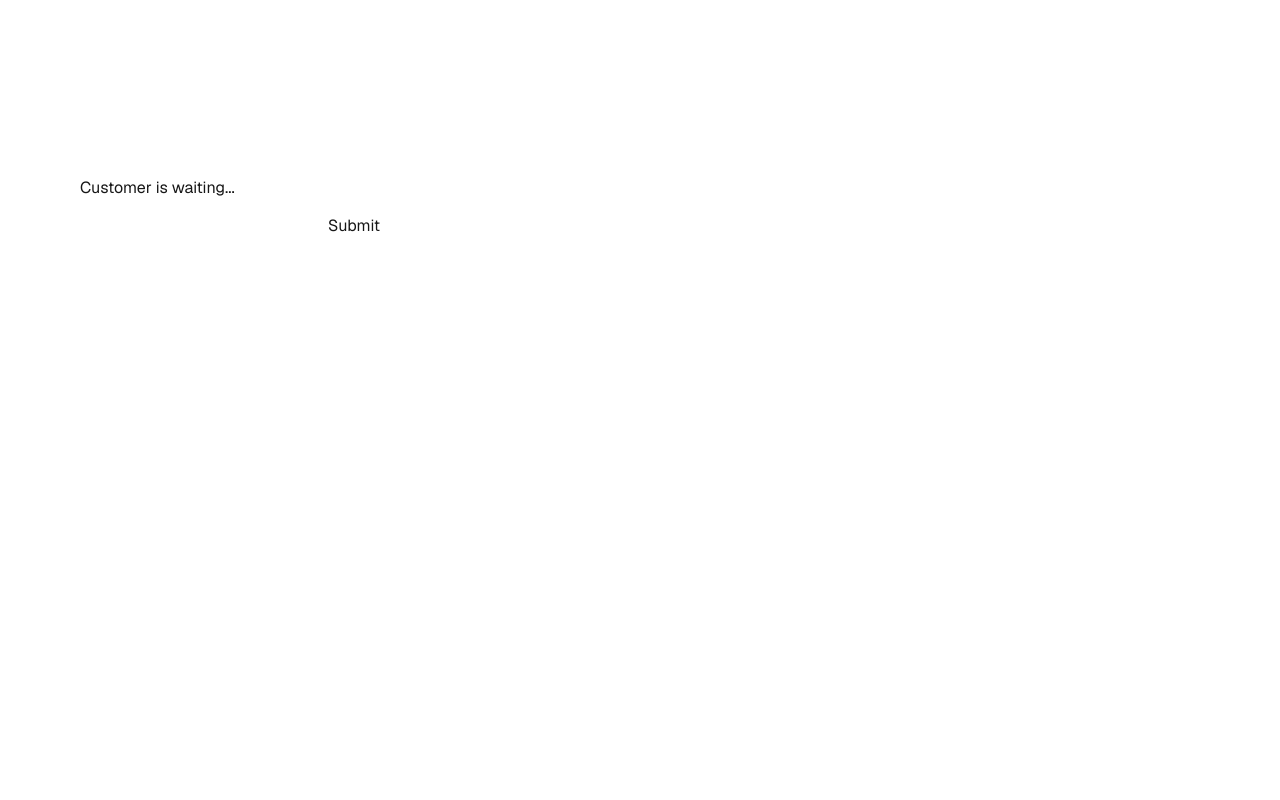
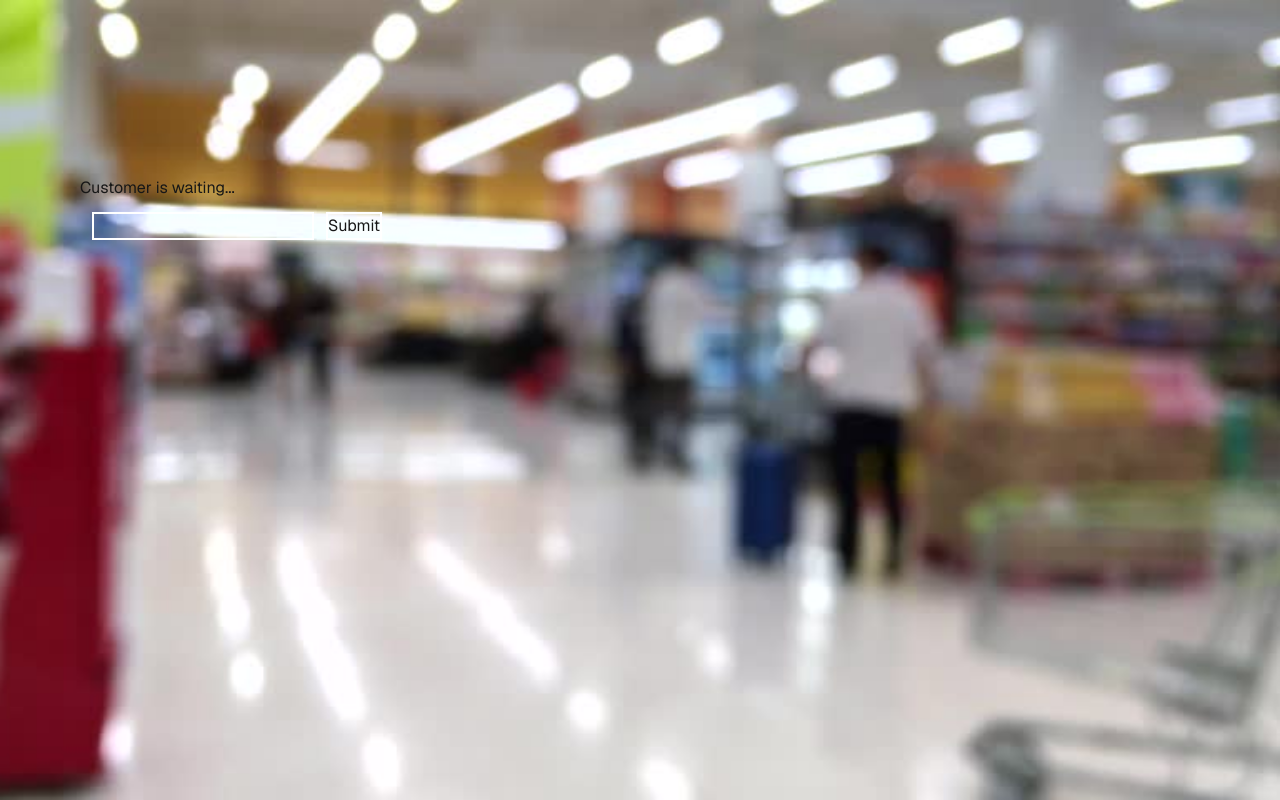
Before and after one commit to ericcchuang/cashier-simulator, a Next.js app: page / in a window 1280 px wide. Built offline with nearby package versions, Linux system fonts and the light colour scheme; no server answers.

Commit message:
background image

```diff
--- a/src/app/page.tsx
+++ b/src/app/page.tsx
@@ -3,6 +3,7 @@ import React, { useEffect, useState } from "react";
 import Image from "next/image";
 import { Chat, GoogleGenAI } from "@google/genai";
 import "dotenv/config";
+import backgroundImage from "../assets/background.jpg";
 interface FormElements extends HTMLFormControlsCollection {
   textbox: HTMLInputElement;
 }
@@ -87,7 +88,15 @@ export default function Home() {
     setVal(ret ? ret : "");
   }
   return (
-    <div className="font-sans grid grid-rows-[20px_1fr_20px] min-h-screen p-8 pb-20 gap-16 sm:p-20">
+    <div
+      className="font-sans grid grid-rows-[20px_1fr_20px] min-h-screen p-8 pb-20 gap-16 sm:p-20"
+      style={{
+        backgroundImage: `url(${backgroundImage.src})`,
+        backgroundPosition: "center",
+        backgroundSize: "cover",
+        backgroundRepeat: "no-repeat",
+      }}
+    >
       <main className="flex flex-col gap-[32px] row-start-2 items-center sm:items-start">
         <div id="textbox" className="items-center w-sm">
           <p className="my-3">{val}</p>
```
Also changed, not shown: src/assets/background.jpg (added).
